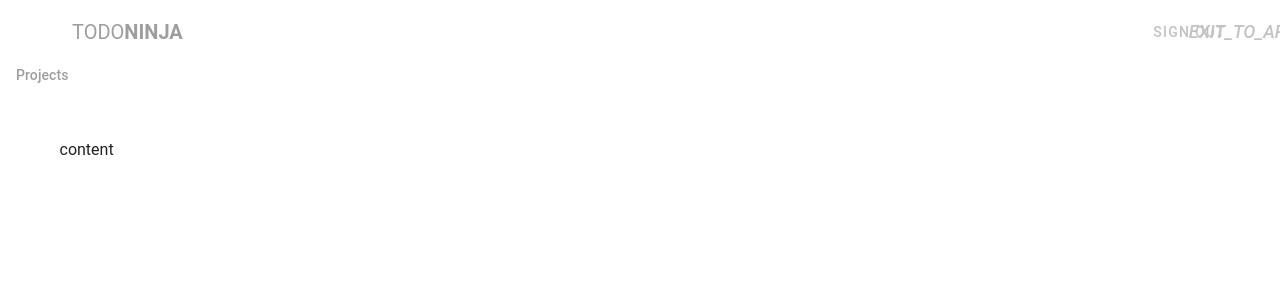
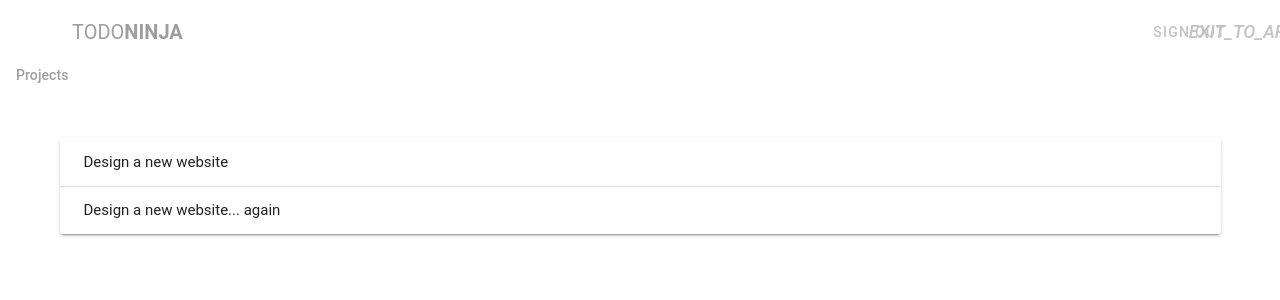
Before and after one commit to nicatdursunlu/ninja-todo, a Vue app: page /projects in a window 1280 px wide. Shown: the top 300 px of the page. Built offline with nearby package versions, Linux system fonts and the light colour scheme; the HTML template or start-up script is replaced by a standard one.

Commit message:
add myProjects

```diff
--- a/src/views/Projects.vue
+++ b/src/views/Projects.vue
@@ -3,14 +3,71 @@
     <h1 class="subtitle-2 grey--text">Projects</h1>
 
     <v-container class="my-10">
-      content
+      <v-expansion-panels>
+        <v-expansion-panel v-for="project in myProjects" :key="project.title">
+          <v-expansion-panel-header>{{ project.title }}</v-expansion-panel-header>
+          <v-expansion-panel-content>
+            <v-card flat>
+              <v-card-text class="px-4 grey--text">
+                <div class="font-weight-bold">Due by {{ project.due }}</div>
+                <div>{{ project.content }}</div>
+              </v-card-text>
+            </v-card>
+          </v-expansion-panel-content>
+        </v-expansion-panel>
+      </v-expansion-panels>
     </v-container>
   </div>
 </template>
 
 <script>
 export default {
-
+  data: () => ({
+    projects: [
+      {
+        title: 'Design a new website',
+        person: 'The Net Ninja',
+        due: '1st Jan 2019',
+        status: 'ongoing',
+        content: 'Lorem ipsum dolor sit amet consectetur adipisicing elit. Sunt consequuntur eos eligendi illum minima adipisci deleniti, dicta mollitia enim explicabo fugiat quidem ducimus praesentium voluptates porro molestias non sequi animi!'
+      },
+      {
+        title: 'Code up the homepage',
+        person: 'Chun Li',
+        due: '10th Jan 2019',
+        status: 'complete',
+        content: 'Lorem ipsum dolor sit amet consectetur adipisicing elit. Sunt consequuntur eos eligendi illum minima adipisci deleniti, dicta mollitia enim explicabo fugiat quidem ducimus praesentium voluptates porro molestias non sequi animi!'
+      },
+      {
+        title: 'Design video thumbnails',
+        person: 'Ryu',
+        due: '20th Dec 2018',
+        status: 'complete',
+        content: 'Lorem ipsum dolor sit amet consectetur adipisicing elit. Sunt consequuntur eos eligendi illum minima adipisci deleniti, dicta mollitia enim explicabo fugiat quidem ducimus praesentium voluptates porro molestias non sequi animi!'
+      },
+      {
+        title: 'Create a community forum',
+        person: 'Gouken',
+        due: '20th Oct 2018',
+        status: 'overdue',
+        content: 'Lorem ipsum dolor sit amet consectetur adipisicing elit. Sunt consequuntur eos eligendi illum minima adipisci deleniti, dicta mollitia enim explicabo fugiat quidem ducimus praesentium voluptates porro molestias non sequi animi!'
+      },
+      {
+        title: 'Design a new website... again',
+        person: 'The Net Ninja',
+        due: '1st Jan 2019',
+        status: 'ongoing',
+        content: 'Lorem ipsum dolor sit amet consectetur adipisicing elit. Sunt consequuntur eos eligendi illum minima adipisci deleniti, dicta mollitia enim explicabo fugiat quidem ducimus praesentium voluptates porro molestias non sequi animi!'
+      },
+    ]
+  }),
+  computed: {
+    myProjects() {
+      return this.projects.filter(project => {
+        return project.person === 'The Net Ninja'
+      })
+    }
+  }
 }
 </script>
 
```
